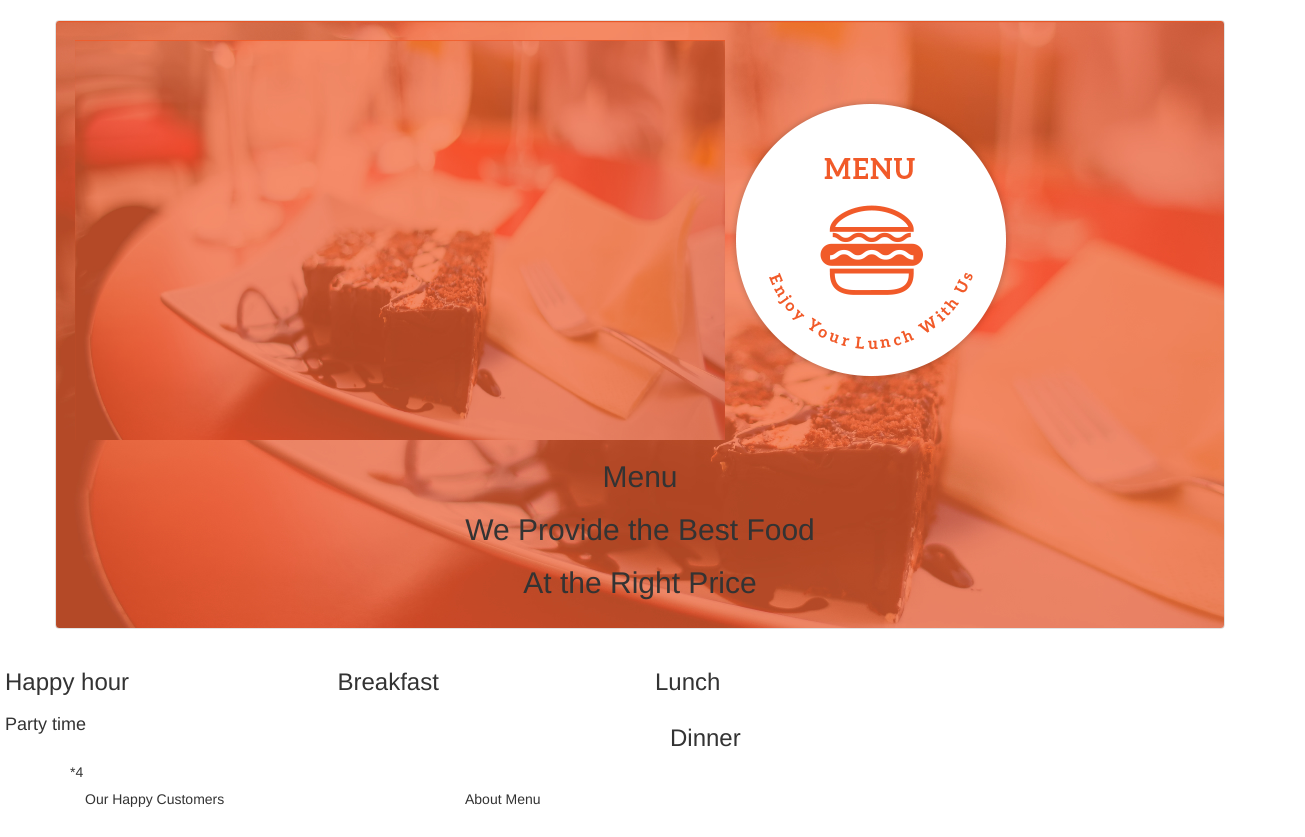
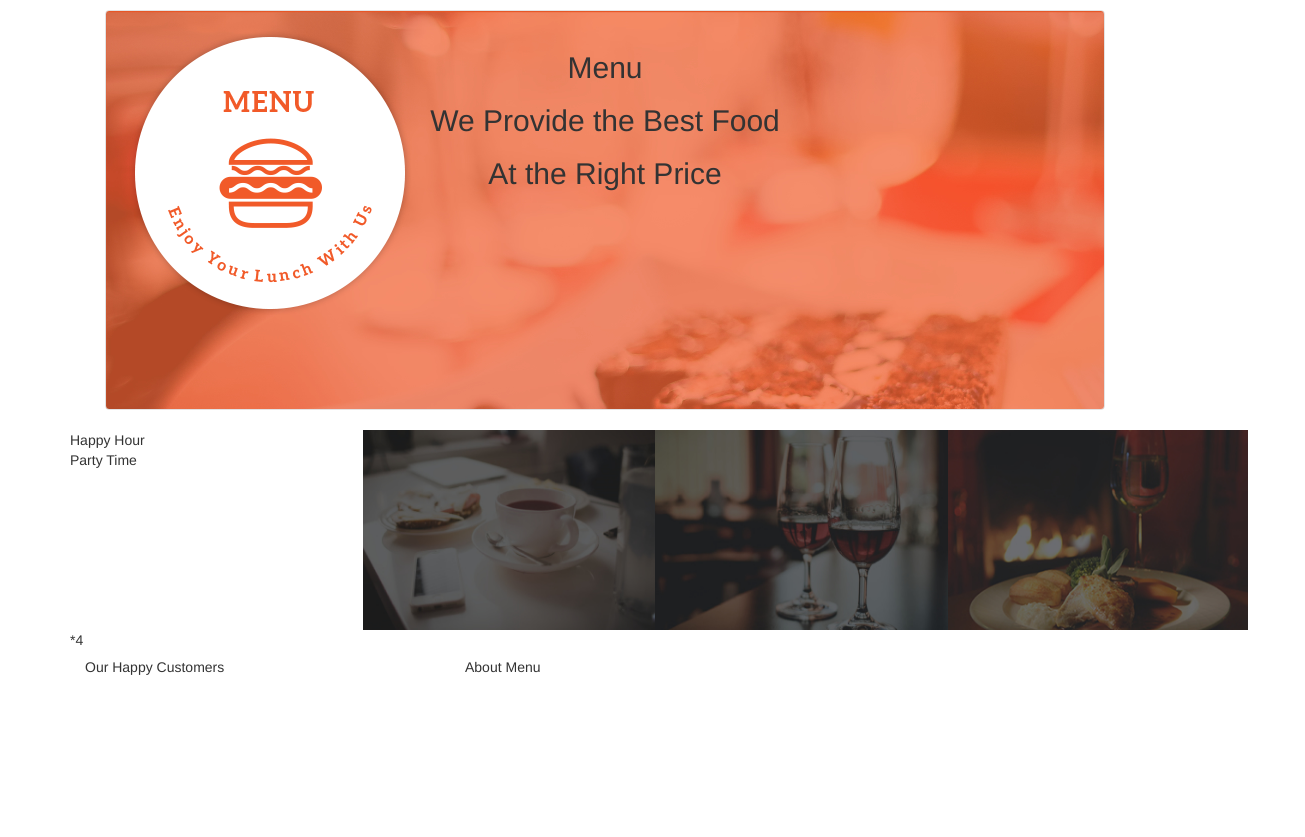
Before and after one commit to Brighteous2017/IP2, a plain HTML site: page assets/menu.html in a window 1280 px wide. Shown: the whole page, 1305 px wide, since content can reach past the window. After the commit the page ends 800 px from the top, so only its background shows below. Drawn offline with nearby package versions, Linux system fonts and the light colour scheme.

Commit message:
added three more images

```diff
--- a/assets/index.css
+++ b/assets/index.css
@@ -1,9 +1,30 @@
 .well
 {
   background-image: url(landing.jpg);
+  width: 1000px;
+  height: 400px;
+  margin-top: 10px;
+  margin-left: 50px;
+  margin-right: 50px;
 }
 
+.row {
+    column-gap: 0px;
+
+
+
+}
+.logo {
+  width: 1px;
+  height: 1px;
+  image-orientation: center-block;
+  padding-left: 3px;
+  padding-right: 3px;
+
+
+}
 .top {
   text-align: center;
   text-decoration: none;
+
 }
--- a/assets/template.html
+++ b/assets/menu.html
@@ -17,21 +17,15 @@
       <script src="https://oss.maxcdn.com/html5shiv/3.7.3/html5shiv.min.js"></script>
       <script src="https://oss.maxcdn.com/respond/1.4.2/respond.min.js"></script>
     <![endif]-->
-    <style>
-    .white {
-      background-color: white;
-      padding: 20px
 
-}
-    </style>
   </head>
   <body>
-    <div class="white">
       <div class="container">
         <div class="row">
           <div class="well">
-            <img src="landing.jpg" padding: 10px margin-top: 10px width= "650" height="400" alt="the color landing" class="inner-image">
-            <img src="logoBig.png" alt="this is an inner image">
+            <div class="logo">
+              <img src="logoBig.png" alt="this is an inner image">
+            </div>
               <div class="top">
                 <h2>Menu</h2>
                 <h2>We Provide the Best Food</h2>
@@ -39,25 +33,23 @@
               </div>
           </div>
         </div>
+
+      <div class="row">
+        <div class="col-lg-3">
+          <div class="row1" text-align="auto">Happy Hour</div>
+          <div class="row2" text-align="auto">Party Time</div>
+        </div>
+        <div class="col-lg-3">
+          <img src="breakfast.jpg" width="300px" height="200px">
+        </div>
+        <div class="col-lg-3">
+          <img src="lunch.jpg" width="300px" height="200px">
+        </div>
+        <div class="col-lg-3">
+          <img src="dinner.jpg" width="300px" height="200px">
+        </div>
       </div>
-      <div class="row">
-        <div class="col-sm-3">
-          <div class="row">
-            <h3>Happy hour</h3>
-          </div>
-          <div class="row">
-           <h4>Party time</h4>
-          </div>
-        </div>
-        <div class="col-sm-3">
-          <h3>Breakfast</h3>
-        </div>
-        <div class="col-sm-3">
-          <h3>Lunch</h3>
-        <div class="col-sm-3">
-           <h3>Dinner</h3>
-        </div>
-       </div>
+
        <div class="row">
          <div class="row">
          </div>
```
